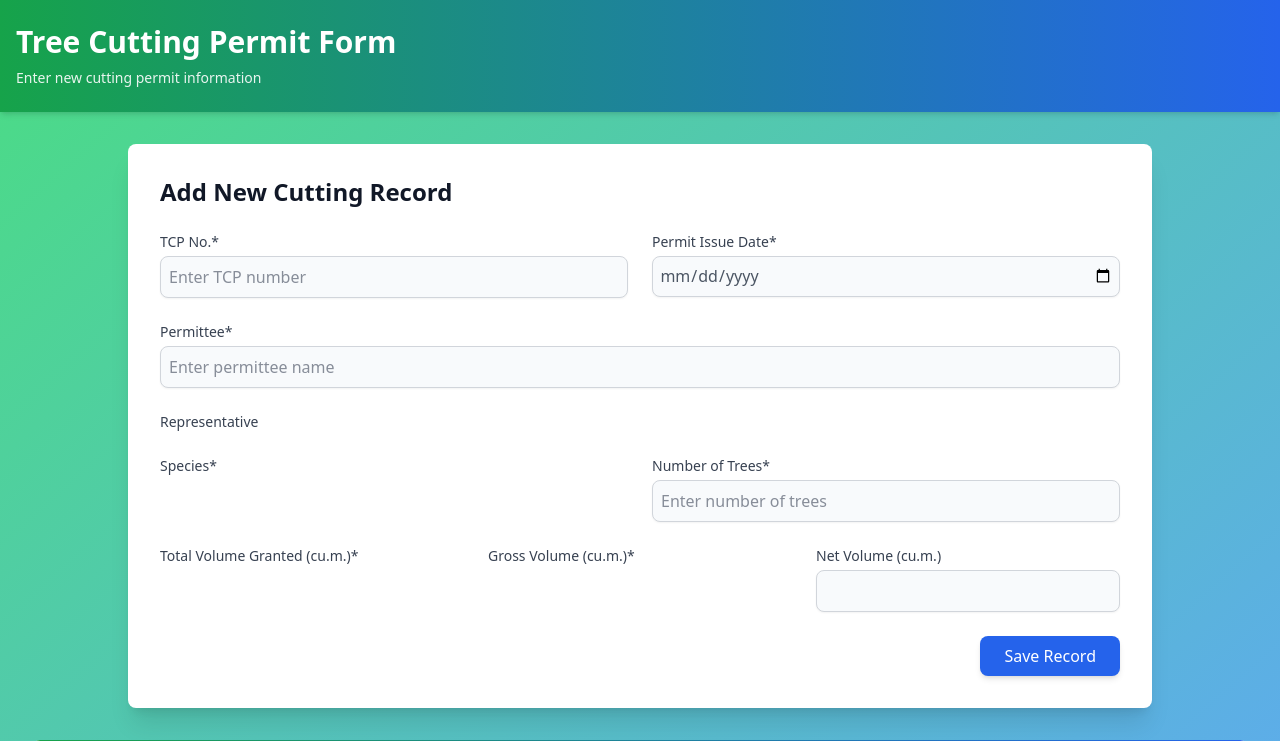
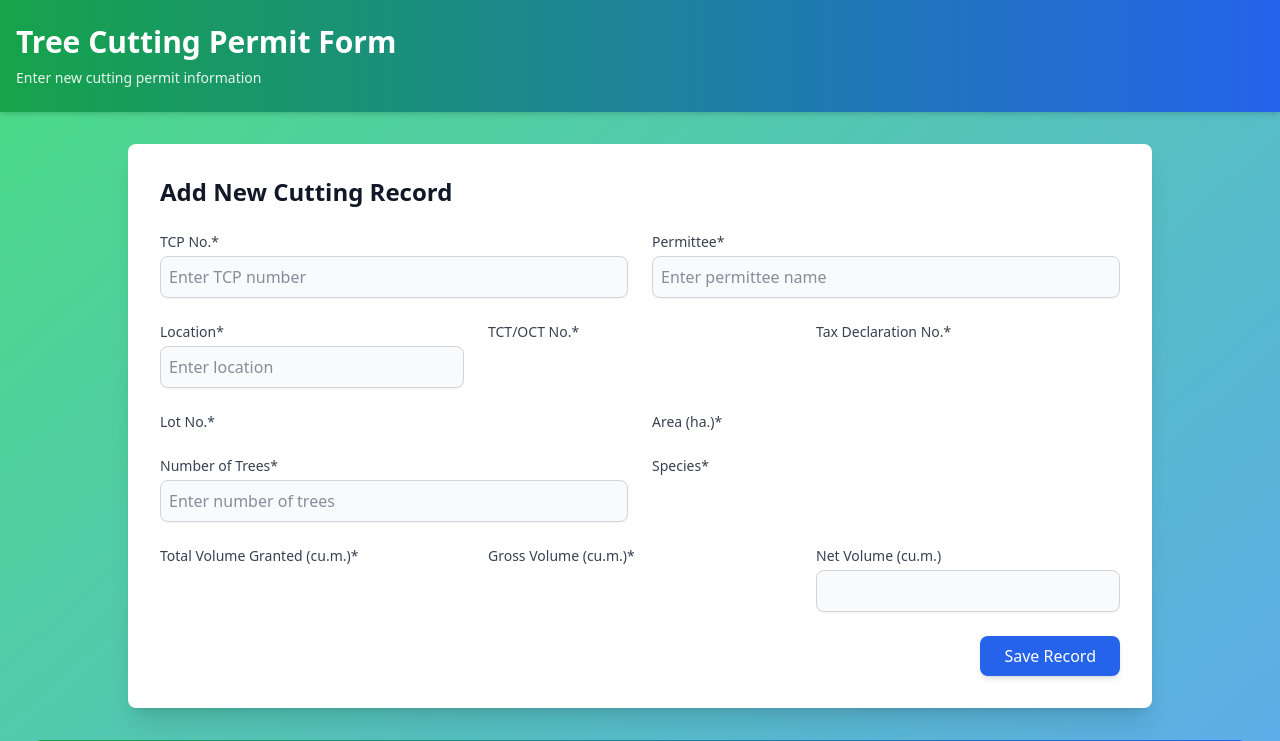
Before and after one commit to celestial203/treecut, a Django app: page /cutting/ in a window 1280 px wide. Shown: the part 64-805 px from the top of the page. Run offline with Django 5.2, Linux system fonts and the light colour scheme; a user stored in the database is signed in; data that the repository does not hold is empty; some libraries are stand-ins or nearby versions.

Commit message:
added changes

```diff
--- a/base/templates/cutting.html
+++ b/base/templates/cutting.html
@@ -125,35 +125,53 @@
                     {{ form.tcp_no|add_class:"form-input"|attr:"placeholder:Enter TCP number" }}
                 </div>
                 <div>
-                    <label class="block text-sm font-medium text-gray-700">Permit Issue Date*</label>
-                    {{ form.permit_issue_date|add_class:"form-input"|attr:"type:date" }}
+                    <label class="block text-sm font-medium text-gray-700">Permittee*</label>
+                    {{ form.permittee|add_class:"form-input"|attr:"placeholder:Enter permittee name" }}
                 </div>
             </div>
 
-            <!-- Permittee Information -->
+            <!-- Location and Property Information -->
             <div class="mt-6">
-                <div class="grid grid-cols-1 gap-6">
+                <div class="grid grid-cols-1 md:grid-cols-3 gap-6">
                     <div>
-                        <label class="block text-sm font-medium text-gray-700">Permittee*</label>
-                        {{ form.permittee|add_class:"form-input"|attr:"placeholder:Enter permittee name" }}
+                        <label class="block text-sm font-medium text-gray-700">Location*</label>
+                        {{ form.location|add_class:"form-input"|attr:"placeholder:Enter location" }}
                     </div>
                     <div>
-                        <label class="block text-sm font-medium text-gray-700">Representative</label>
-                        {{ form.rep_by|add_class:"form-input"|attr:"placeholder:Enter representative name" }}
+                        <label class="block text-sm font-medium text-gray-700">TCT/OCT No.*</label>
+                        {{ form.tct_oct_no|add_class:"form-input"|attr:"placeholder:Enter TCT/OCT number" }}
+                    </div>
+                    <div>
+                        <label class="block text-sm font-medium text-gray-700">Tax Declaration No.*</label>
+                        {{ form.tax_dec_no|add_class:"form-input"|attr:"placeholder:Enter tax declaration number" }}
                     </div>
                 </div>
             </div>
 
-            <!-- Species and Trees Information -->
+            <!-- Property Details -->
             <div class="mt-6">
                 <div class="grid grid-cols-1 md:grid-cols-2 gap-6">
                     <div>
+                        <label class="block text-sm font-medium text-gray-700">Lot No.*</label>
+                        {{ form.lot_no|add_class:"form-input"|attr:"placeholder:Enter lot number" }}
+                    </div>
+                    <div>
+                        <label class="block text-sm font-medium text-gray-700">Area (ha.)*</label>
+                        {{ form.area|add_class:"form-input"|attr:"placeholder:Enter area in hectares"|attr:"type:number"|attr:"step:0.01" }}
+                    </div>
+                </div>
+            </div>
+
+            <!-- Trees and Species Information -->
+            <div class="mt-6">
+                <div class="grid grid-cols-1 md:grid-cols-2 gap-6">
+                    <div>
+                        <label class="block text-sm font-medium text-gray-700">Number of Trees*</label>
+                        {{ form.no_of_trees|add_class:"form-input"|attr:"placeholder:Enter number of trees"|attr:"type:number" }}
+                    </div>
+                    <div>
                         <label class="block text-sm font-medium text-gray-700">Species*</label>
                         {{ form.species|add_class:"form-input"|attr:"placeholder:Enter species name" }}
-                    </div>
-                    <div>
-                        <label class="block text-sm font-medium text-gray-700">Number of Trees*</label>
-                        {{ form.no_of_trees|add_class:"form-input"|attr:"placeholder:Enter number of trees" }}
                     </div>
                 </div>
             </div>
@@ -163,11 +181,11 @@
                 <div class="grid grid-cols-1 md:grid-cols-3 gap-6">
                     <div>
                         <label class="block text-sm font-medium text-gray-700">Total Volume Granted (cu.m.)*</label>
-                        {{ form.total_volume_granted|add_class:"form-input"|attr:"placeholder:Enter total volume granted" }}
+                        {{ form.total_volume_granted|add_class:"form-input"|attr:"placeholder:Enter total volume granted"|attr:"type:number"|attr:"step:0.01" }}
                     </div>
                     <div>
                         <label class="block text-sm font-medium text-gray-700">Gross Volume (cu.m.)*</label>
-                        {{ form.gross_volume|add_class:"form-input"|attr:"id:grossVolume"|attr:"placeholder:Enter gross volume" }}
+                        {{ form.gross_volume|add_class:"form-input"|attr:"id:grossVolume"|attr:"placeholder:Enter gross volume"|attr:"type:number"|attr:"step:0.01" }}
                     </div>
                     <div>
                         <label class="block text-sm font-medium text-gray-700">Net Volume (cu.m.)</label>
@@ -309,17 +327,27 @@
             form.addEventListener('submit', function(event) {
                 let isValid = true;
 
-                // Validate TCP Number
-                const tcpNo = document.querySelector('input[name="tcp_no"]');
-                if (!tcpNo.value.trim() || !/^[A-Za-z0-9-]+$/.test(tcpNo.value)) {
-                    isValid = false;
-                    tcpNo.classList.add('border-red-500');
-                }
+                // Required fields to validate
+                const requiredFields = [
+                    'tcp_no', 'permittee', 'location', 'tct_oct_no', 'tax_dec_no',
+                    'lot_no', 'area', 'no_of_trees', 'species', 'total_volume_granted',
+                    'gross_volume'
+                ];
 
-                // Validate Numbers
-                const numericFields = ['no_of_trees', 'gross_volume', 'total_volume_granted'];
+                requiredFields.forEach(fieldName => {
+                    const field = document.querySelector(`[name="${fieldName}"]`);
+                    if (!field.value.trim()) {
+                        isValid = false;
+                        field.classList.add('border-red-500');
+                    } else {
+                        field.classList.remove('border-red-500');
+                    }
+                });
+
+                // Validate numeric fields
+                const numericFields = ['area', 'no_of_trees', 'total_volume_granted', 'gross_volume'];
                 numericFields.forEach(fieldName => {
-                    const field = document.querySelector(`input[name="${fieldName}"]`);
+                    const field = document.querySelector(`[name="${fieldName}"]`);
                     const value = parseFloat(field.value);
                     if (isNaN(value) || value <= 0) {
                         isValid = false;
@@ -327,18 +355,9 @@
                     }
                 });
 
-                // Validate Required Fields
-                const requiredFields = form.querySelectorAll('input[required], select[required]');
-                requiredFields.forEach(field => {
-                    if (!field.value.trim()) {
-                        isValid = false;
-                        field.classList.add('border-red-500');
-                    }
-                });
-
                 if (!isValid) {
                     event.preventDefault();
-                    alert('Please check the form for errors.');
+                    alert('Please fill in all required fields correctly.');
                 }
             });
 
```
